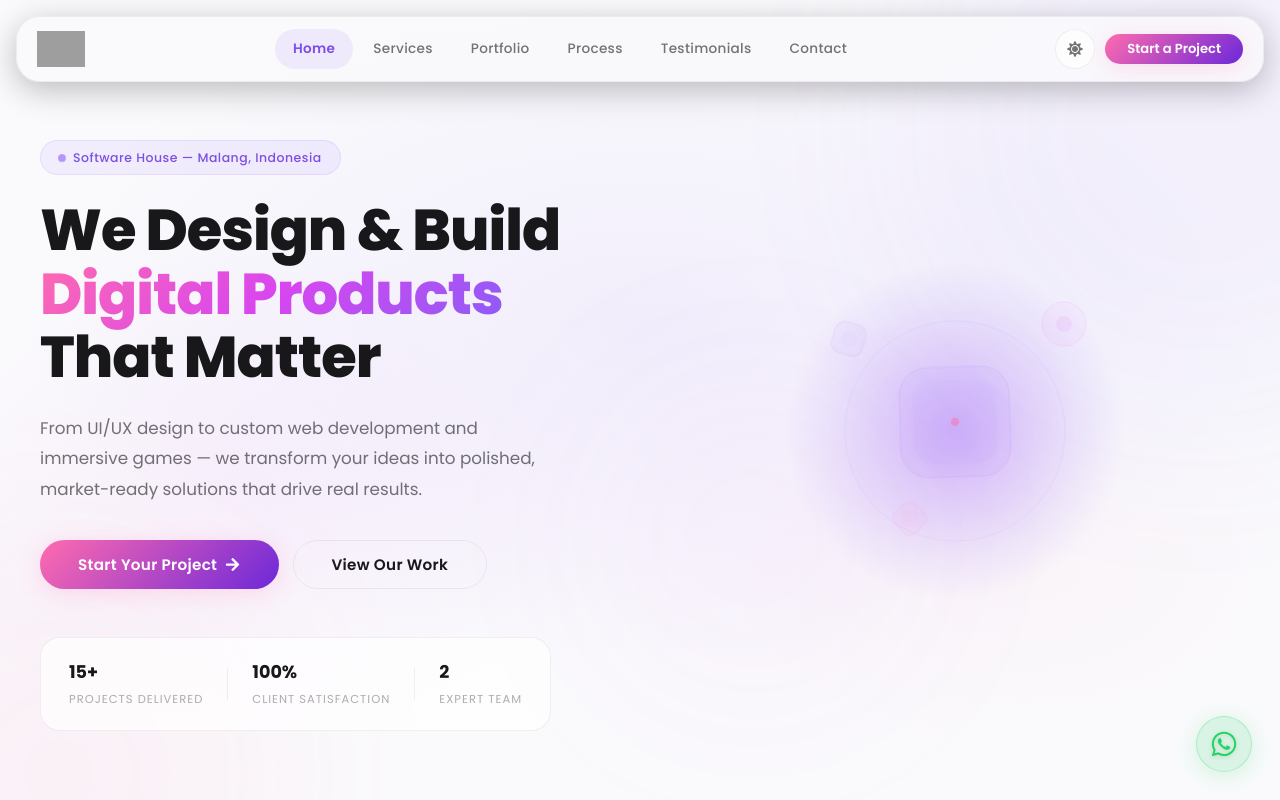
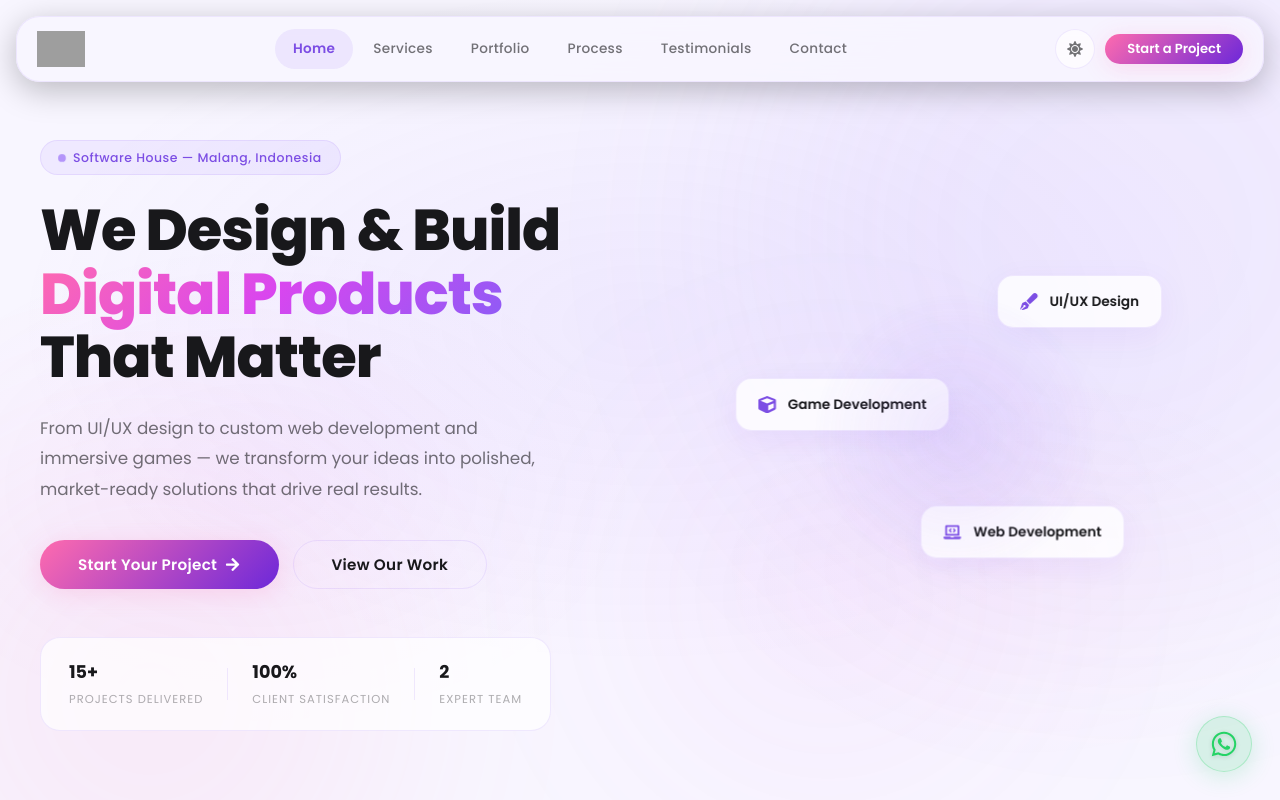
Before and after one commit to rasastrasoftware-git/rasastra, a Next.js app: page / in a window 1280 px wide. Shown: the top 800 px of the page. Built offline with nearby package versions, Linux system fonts and the light colour scheme; grey boxes are pictures that could not be loaded.

Commit message:
refactor: floating hero cards, pure CSS testimonials, border hover fixes, aurora bg

```diff
--- a/src/app/globals.css
+++ b/src/app/globals.css
@@ -21,6 +21,9 @@
   --navbar-bg: rgba(8, 8, 14, 0.8);
   --navbar-border: rgba(139, 92, 246, 0.08);
   --card-bg: rgba(255, 255, 255, 0.03);
+  --badge-bg: rgba(0, 0, 0, 0.5);
+  --badge-border: rgba(255, 255, 255, 0.06);
+  --badge-text: rgba(255, 255, 255, 0.7);
   --radius-sm: 8px;
   --radius-md: 14px;
   --radius-lg: 20px;
@@ -28,27 +31,28 @@
   --radius-2xl: 32px;
   --radius-full: 9999px;
   --font: 'Poppins', sans-serif;
-  --section-padding: 120px 0;
-  --container: 1200px;
   --ease: cubic-bezier(0.16, 1, 0.3, 1);
 }
 
 [data-theme="light"] {
-  --bg-primary: #fafafc;
-  --bg-secondary: #f2f2f7;
-  --bg-tertiary: #e8e8ee;
+  --bg-primary: #f8f6ff;
+  --bg-secondary: #f0eefe;
+  --bg-tertiary: #e8e4f5;
   --text-primary: #18181b;
   --text-secondary: rgba(24, 24, 27, 0.6);
   --text-tertiary: rgba(24, 24, 27, 0.35);
   --glass-bg: rgba(255, 255, 255, 0.7);
   --glass-bg-hover: rgba(255, 255, 255, 0.85);
-  --glass-border: rgba(0, 0, 0, 0.06);
-  --glass-border-hover: rgba(139, 92, 246, 0.2);
-  --glass-shadow: 0 8px 32px rgba(0, 0, 0, 0.06);
-  --glass-shadow-hover: 0 16px 48px rgba(0, 0, 0, 0.1);
-  --navbar-bg: rgba(250, 250, 252, 0.85);
-  --navbar-border: rgba(0, 0, 0, 0.06);
+  --glass-border: rgba(139, 92, 246, 0.12);
+  --glass-border-hover: rgba(139, 92, 246, 0.25);
+  --glass-shadow: 0 8px 32px rgba(109, 40, 217, 0.06);
+  --glass-shadow-hover: 0 16px 48px rgba(109, 40, 217, 0.1);
+  --navbar-bg: rgba(248, 246, 255, 0.85);
+  --navbar-border: rgba(139, 92, 246, 0.1);
   --card-bg: rgba(255, 255, 255, 0.8);
+  --badge-bg: rgba(255, 255, 255, 0.85);
+  --badge-border: rgba(139, 92, 246, 0.12);
+  --badge-text: rgba(24, 24, 27, 0.7);
 }
 
 *,
@@ -74,7 +78,7 @@ body {
   overflow-y: auto;
   -webkit-font-smoothing: antialiased;
   -moz-osx-font-smoothing: grayscale;
-  transition: background 0.4s ease, color 0.4s ease;
+  transition: background 0.6s ease, color 0.4s ease;
 }
 
 img {
@@ -92,21 +96,62 @@ ul {
   list-style: none;
 }
 
-.container {
-  max-width: 1248px;
-  margin: 0 auto;
-  padding: 0 24px;
-  width: 100%;
+.aurora-bg {
+  position: fixed;
+  inset: 0;
+  z-index: 0;
+  pointer-events: none;
+  overflow: hidden;
 }
 
-.section {
-  padding: 120px 0;
-  position: relative;
+.aurora-blob {
+  position: absolute;
+  border-radius: 50%;
+  filter: blur(120px);
+  opacity: 0.08;
+  animation: auroraFloat 25s ease-in-out infinite;
 }
 
-.section > :not(.section-blobs) {
-  position: relative;
-  z-index: 1;
+.aurora-blob.a1 {
+  width: 700px;
+  height: 700px;
+  background: #8B5CF6;
+  top: -10%;
+  right: -10%;
+}
+
+.aurora-blob.a2 {
+  width: 500px;
+  height: 500px;
+  background: #FF6BAE;
+  bottom: -15%;
+  left: -5%;
+  animation-delay: -8s;
+}
+
+.aurora-blob.a3 {
+  width: 400px;
+  height: 400px;
+  background: #D946EF;
+  top: 50%;
+  left: 50%;
+  animation-delay: -16s;
+  opacity: 0.05;
+}
+
+@keyframes auroraFloat {
+  0%, 100% {
+    transform: translate(0, 0) scale(1);
+  }
+  25% {
+    transform: translate(60px, -40px) scale(1.05);
+  }
+  50% {
+    transform: translate(-30px, 50px) scale(0.95);
+  }
+  75% {
+    transform: translate(-50px, -20px) scale(1.02);
+  }
 }
 
 .reveal {
--- a/src/app/page.tsx
+++ b/src/app/page.tsx
@@ -18,6 +18,12 @@ export default function Home() {
 
   return (
     <>
+      <div className="aurora-bg">
+        <span className="aurora-blob a1" />
+        <span className="aurora-blob a2" />
+        <span className="aurora-blob a3" />
+      </div>
+
       <Navbar theme={theme} onToggleTheme={toggleTheme} />
       <main>
         <Hero />
--- a/src/components/layout/Navbar.module.css
+++ b/src/components/layout/Navbar.module.css
@@ -88,6 +88,8 @@
   border: none;
   cursor: pointer;
   padding: 4px;
+  position: relative;
+  z-index: 1002;
 }
 
 .hamburger span {
--- a/src/components/sections/Hero/Hero.module.css
+++ b/src/components/sections/Hero/Hero.module.css
@@ -11,7 +11,8 @@
   content: '';
   position: absolute;
   inset: 0;
-  background: radial-gradient(ellipse 70% 60% at 50% 40%, rgba(139, 92, 246, 0.08), transparent 70%),
+  background:
+    radial-gradient(ellipse 70% 60% at 50% 40%, rgba(139, 92, 246, 0.08), transparent 70%),
     radial-gradient(ellipse 50% 50% at 20% 60%, rgba(217, 70, 239, 0.05), transparent 60%),
     radial-gradient(ellipse 40% 40% at 80% 70%, rgba(255, 107, 174, 0.04), transparent 60%);
   pointer-events: none;
@@ -22,6 +23,8 @@
   margin: 0 auto;
   padding: 0 24px;
   width: 100%;
+  position: relative;
+  z-index: 1;
 }
 
 .content {
@@ -66,6 +69,7 @@
   line-height: 1.1;
   margin-bottom: 6px;
   letter-spacing: -1px;
+  color: var(--text-primary);
 }
 
 .gradient {
@@ -109,6 +113,7 @@
   border: 1px solid var(--glass-border);
   border-radius: 20px;
   max-width: fit-content;
+  transition: background 0.4s ease, border-color 0.4s ease;
 }
 
 .trustItem {
@@ -139,73 +144,82 @@
 .visual {
   position: relative;
   width: 100%;
-  max-width: 440px;
+  max-width: 480px;
   margin: 0 auto;
   opacity: 0;
   animation: fadeInScale 0.6s ease 0.3s forwards;
 }
 
-.blobs {
-  position: absolute;
-  inset: 0;
-  z-index: 0;
-  pointer-events: none;
-  overflow: hidden;
+.floatingArea {
+  position: relative;
+  width: 100%;
+  aspect-ratio: 4 / 3;
+  display: flex;
+  align-items: center;
+  justify-content: center;
 }
 
-.blob {
+.orbitalGlow {
   position: absolute;
+  width: 280px;
+  height: 280px;
   border-radius: 50%;
-  filter: blur(100px);
-  opacity: 0.06;
-  animation: auroraFloat 20s ease-in-out infinite;
+  background: radial-gradient(circle, rgba(139, 92, 246, 0.15), transparent 70%);
+  animation: pulseGlow 4s ease-in-out infinite;
 }
 
-.b1 {
-  width: 600px;
-  height: 600px;
-  background: #8b5cf6;
-  top: -20%;
-  right: -15%;
+.floatingCard {
+  position: absolute;
+  display: flex;
+  align-items: center;
+  gap: 12px;
+  padding: 14px 22px;
+  background: var(--card-bg);
+  backdrop-filter: blur(20px);
+  -webkit-backdrop-filter: blur(20px);
+  border: 1px solid var(--glass-border);
+  border-radius: 16px;
+  box-shadow: var(--glass-shadow);
+  white-space: nowrap;
+  transition: all 0.3s ease;
 }
 
-.b2 {
-  width: 450px;
-  height: 450px;
-  background: #ff6bae;
-  bottom: -25%;
-  left: -10%;
-  animation-delay: -7s;
+.floatingCard:hover {
+  transform: scale(1.05);
+  border-color: var(--glass-border-hover);
+  box-shadow: var(--glass-shadow-hover);
 }
 
-.b3 {
-  width: 350px;
-  height: 350px;
-  background: #d946ef;
-  top: 45%;
-  left: 45%;
-  animation-delay: -14s;
-  opacity: 0.04;
+.floatingIcon {
+  font-size: 1.1rem;
+  color: var(--vp-soft);
+  display: flex;
 }
 
-.float1 {
-  animation: float1 4s ease-in-out infinite;
-  transform-origin: 220px 210px;
+.floatingLabel {
+  font-size: 0.85rem;
+  font-weight: 600;
+  color: var(--text-primary);
 }
 
-.float2 {
-  animation: float2 4.5s ease-in-out infinite;
-  animation-delay: 0.8s;
+.fc1 {
+  top: 10%;
+  right: 5%;
+  animation: floatCard1 5s ease-in-out infinite;
 }
 
-.float3 {
-  animation: float3 3.8s ease-in-out infinite;
-  animation-delay: 1.6s;
+.fc2 {
+  bottom: 15%;
+  right: 15%;
+  animation: floatCard2 5.5s ease-in-out infinite;
+  animation-delay: 0.6s;
 }
 
-.float4 {
-  animation: float4 5s ease-in-out infinite;
-  animation-delay: 0.4s;
+.fc3 {
+  top: 35%;
+  left: 5%;
+  animation: floatCard3 4.8s ease-in-out infinite;
+  animation-delay: 1.2s;
 }
 
 @keyframes fadeInUp {
@@ -223,51 +237,50 @@
   50% { opacity: 0.6; transform: scale(1.3); }
 }
 
-@keyframes auroraFloat {
-  0%, 100% { transform: translate(0, 0) scale(1); }
-  25% { transform: translate(50px, -30px) scale(1.05); }
-  50% { transform: translate(-20px, 40px) scale(0.95); }
-  75% { transform: translate(-40px, -20px) scale(1.02); }
+@keyframes pulseGlow {
+  0%, 100% { opacity: 0.5; transform: scale(1); }
+  50% { opacity: 1; transform: scale(1.1); }
 }
 
-@keyframes float1 {
-  0%, 100% { transform: translateY(0) rotate(0deg); }
-  50% { transform: translateY(-16px) rotate(-3deg); }
+@keyframes floatCard1 {
+  0%, 100% { transform: translate(0, 0); }
+  50% { transform: translate(-10px, -18px); }
 }
 
-@keyframes float2 {
-  0%, 100% { transform: translateY(0) rotate(0deg); }
-  50% { transform: translateY(-12px) rotate(4deg); }
+@keyframes floatCard2 {
+  0%, 100% { transform: translate(0, 0); }
+  50% { transform: translate(8px, -14px); }
 }
 
-@keyframes float3 {
-  0%, 100% { transform: translateY(0) rotate(0deg); }
-  50% { transform: translateY(-18px) rotate(-2deg); }
-}
-
-@keyframes float4 {
-  0%, 100% { transform: translateY(0) scale(1); }
-  50% { transform: translateY(-10px) scale(1.05); }
+@keyframes floatCard3 {
+  0%, 100% { transform: translate(0, 0); }
+  50% { transform: translate(-12px, -10px); }
 }
 
 @media (max-width: 1024px) {
-  .title, .titleEnd { font-size: 2.8rem; }
+  .title,
+  .titleEnd { font-size: 2.8rem; }
 }
 
 @media (max-width: 868px) {
   .content {
     grid-template-columns: 1fr;
     text-align: center;
-    gap: 40px;
+    gap: 48px;
   }
   .subtitle { margin: 20px auto 32px; }
   .actions { justify-content: center; }
   .trust { margin: 0 auto; justify-content: center; }
-  .title, .titleEnd { font-size: 2.4rem; }
+  .title,
+  .titleEnd { font-size: 2.4rem; }
+  .visual { max-width: 360px; }
+  .floatingCard { padding: 10px 16px; }
+  .floatingLabel { font-size: 0.78rem; }
 }
 
 @media (max-width: 768px) {
-  .title, .titleEnd { font-size: 2rem; }
+  .title,
+  .titleEnd { font-size: 2rem; }
   .subtitle { font-size: 0.92rem; }
   .trust {
     flex-wrap: wrap;
@@ -275,4 +288,8 @@
     padding: 16px 20px;
   }
   .trustDivider { display: none; }
+  .visual { max-width: 280px; }
+  .fc1 { top: 5%; right: 0; }
+  .fc2 { bottom: 10%; right: 5%; }
+  .fc3 { top: 40%; left: 0; }
 }
--- a/src/components/sections/Hero/Hero.tsx
+++ b/src/components/sections/Hero/Hero.tsx
@@ -1,16 +1,28 @@
 import { Button } from '@/components/ui/Button';
-import { FaArrowRight } from 'react-icons/fa';
+import { FaArrowRight, FaPenFancy, FaLaptopCode, FaCube } from 'react-icons/fa';
 import styles from './Hero.module.css';
+
+const floatingCards = [
+  {
+    icon: <FaPenFancy />,
+    label: 'UI/UX Design',
+    className: styles.fc1,
+  },
+  {
+    icon: <FaLaptopCode />,
+    label: 'Web Development',
+    className: styles.fc2,
+  },
+  {
+    icon: <FaCube />,
+    label: 'Game Development',
+    className: styles.fc3,
+  },
+];
 
 export function Hero() {
   return (
     <section className={styles.hero} id="home">
-      <div className={styles.blobs}>
-        <span className={`${styles.blob} ${styles.b1}`} />
-        <span className={`${styles.blob} ${styles.b2}`} />
-        <span className={`${styles.blob} ${styles.b3}`} />
-      </div>
-
       <div className={styles.container}>
         <div className={styles.content}>
           <div className={styles.text}>
@@ -58,39 +70,15 @@ export function Hero() {
           </div>
 
           <div className={styles.visual}>
-            <svg viewBox="0 0 440 420" fill="none" xmlns="http://www.w3.org/2000/svg">
-              <defs>
-                <radialGradient id="heroGlow" cx="50%" cy="50%" r="50%">
-                  <stop offset="0%" stopColor="#8B5CF6" stopOpacity="0.35" />
-                  <stop offset="100%" stopColor="#8B5CF6" stopOpacity="0" />
-                </radialGradient>
-                <radialGradient id="heroGlow2" cx="50%" cy="50%" r="50%">
-                  <stop offset="0%" stopColor="#D946EF" stopOpacity="0.2" />
-                  <stop offset="100%" stopColor="#D946EF" stopOpacity="0" />
-                </radialGradient>
-              </defs>
-              <circle cx="220" cy="210" r="170" fill="url(#heroGlow)" />
-              <circle cx="220" cy="210" r="130" fill="url(#heroGlow2)" opacity="0.4" />
-              <circle cx="220" cy="210" r="110" fill="none" stroke="rgba(139,92,246,0.06)" strokeWidth="1" />
-              <circle cx="220" cy="210" r="80" fill="none" stroke="rgba(217,70,239,0.04)" strokeWidth="0.5" strokeDasharray="4 8" />
-              <g className={styles.float1}>
-                <rect x="165" y="155" width="110" height="110" rx="28" fill="rgba(139,92,246,0.04)" stroke="rgba(139,92,246,0.12)" strokeWidth="1" />
-                <rect x="178" y="168" width="84" height="84" rx="20" fill="rgba(139,92,246,0.03)" />
-                <circle cx="220" cy="210" r="4" fill="rgba(255,107,174,0.5)" />
-              </g>
-              <g className={styles.float2}>
-                <rect x="105" y="105" width="32" height="32" rx="10" fill="rgba(139,92,246,0.04)" stroke="rgba(139,92,246,0.1)" strokeWidth="1" transform="rotate(15 121 121)" />
-                <circle cx="121" cy="121" r="8" fill="rgba(139,92,246,0.03)" />
-              </g>
-              <g className={styles.float3}>
-                <circle cx="325" cy="130" r="22" fill="rgba(217,70,239,0.04)" stroke="rgba(217,70,239,0.1)" strokeWidth="1" />
-                <circle cx="325" cy="130" r="8" fill="rgba(217,70,239,0.08)" />
-              </g>
-              <g className={styles.float4}>
-                <rect x="155" y="280" width="28" height="28" rx="8" fill="rgba(255,107,174,0.04)" stroke="rgba(255,107,174,0.08)" strokeWidth="1" transform="rotate(45 169 294)" />
-                <rect x="161" y="286" width="16" height="16" rx="4" fill="rgba(255,107,174,0.03)" />
-              </g>
-            </svg>
+            <div className={styles.floatingArea}>
+              {floatingCards.map((card) => (
+                <div key={card.label} className={`${styles.floatingCard} ${card.className}`}>
+                  <span className={styles.floatingIcon}>{card.icon}</span>
+                  <span className={styles.floatingLabel}>{card.label}</span>
+                </div>
+              ))}
+              <div className={styles.orbitalGlow} />
+            </div>
           </div>
         </div>
       </div>
--- a/src/components/sections/Portfolio/Portfolio.module.css
+++ b/src/components/sections/Portfolio/Portfolio.module.css
@@ -100,11 +100,11 @@
   border-radius: 9999px;
   font-size: 0.7rem;
   font-weight: 600;
-  background: rgba(0, 0, 0, 0.45);
+  background: var(--badge-bg);
   backdrop-filter: blur(12px);
   -webkit-backdrop-filter: blur(12px);
-  border: 1px solid rgba(255, 255, 255, 0.06);
-  color: var(--text-secondary);
+  border: 1px solid var(--badge-border);
+  color: var(--badge-text);
 }
 
 .body {
--- a/src/components/sections/Testimonials/Testimonials.module.css
+++ b/src/components/sections/Testimonials/Testimonials.module.css
@@ -12,20 +12,32 @@
 
 .track {
   overflow: hidden;
-  mask-image: linear-gradient(to right, transparent, black 48px, black calc(100% - 48px), transparent);
-  -webkit-mask-image: linear-gradient(to right, transparent, black 48px, black calc(100% - 48px), transparent);
+  mask-image: linear-gradient(
+    to right,
+    transparent 0%,
+    black 48px,
+    black calc(100% - 48px),
+    transparent 100%
+  );
+  -webkit-mask-image: linear-gradient(
+    to right,
+    transparent 0%,
+    black 48px,
+    black calc(100% - 48px),
+    transparent 100%
+  );
   max-width: 1000px;
   margin: 0 auto;
 }
 
-.grid {
+.marquee {
   display: flex;
   gap: 20px;
-  animation: scroll 60s linear infinite;
   width: max-content;
+  animation: marqueeScroll 80s linear infinite;
 }
 
-.track:hover .grid {
+.track:hover .marquee {
   animation-play-state: paused;
 }
 
@@ -70,39 +82,21 @@
   color: var(--text-primary);
 }
 
-.blobs {
-  position: absolute;
-  inset: 0;
-  z-index: 0;
-  pointer-events: none;
-  overflow: hidden;
-}
-
-.blob {
-  position: absolute;
-  border-radius: 50%;
-  filter: blur(100px);
-  opacity: 0.06;
-  animation: auroraFloat 20s ease-in-out infinite;
-}
-
-.b1 { width: 600px; height: 600px; background: #8b5cf6; top: -20%; right: -15%; }
-.b2 { width: 450px; height: 450px; background: #ff6bae; bottom: -25%; left: -10%; animation-delay: -7s; }
-.b3 { width: 350px; height: 350px; background: #d946ef; top: 45%; left: 45%; animation-delay: -14s; opacity: 0.04; }
-
-@keyframes scroll {
-  0% { transform: translateX(0); }
-  100% { transform: translateX(-100%); }
-}
-
-@keyframes auroraFloat {
-  0%, 100% { transform: translate(0, 0) scale(1); }
-  25% { transform: translate(50px, -30px) scale(1.05); }
-  50% { transform: translate(-20px, 40px) scale(0.95); }
-  75% { transform: translate(-40px, -20px) scale(1.02); }
+@keyframes marqueeScroll {
+  0% {
+    transform: translateX(0);
+  }
+  100% {
+    transform: translateX(-33.333%);
+  }
 }
 
 @media (max-width: 768px) {
-  .card { width: 280px; padding: 24px; }
-  .grid { gap: 14px; }
+  .card {
+    width: 280px;
+    padding: 24px;
+  }
+  .marquee {
+    gap: 14px;
+  }
 }
```
Also changed, not shown: src/components/sections/Services/Services.module.css (+5 -20 lines), src/components/sections/Testimonials/Testimonials.tsx (+3 -25 lines).
